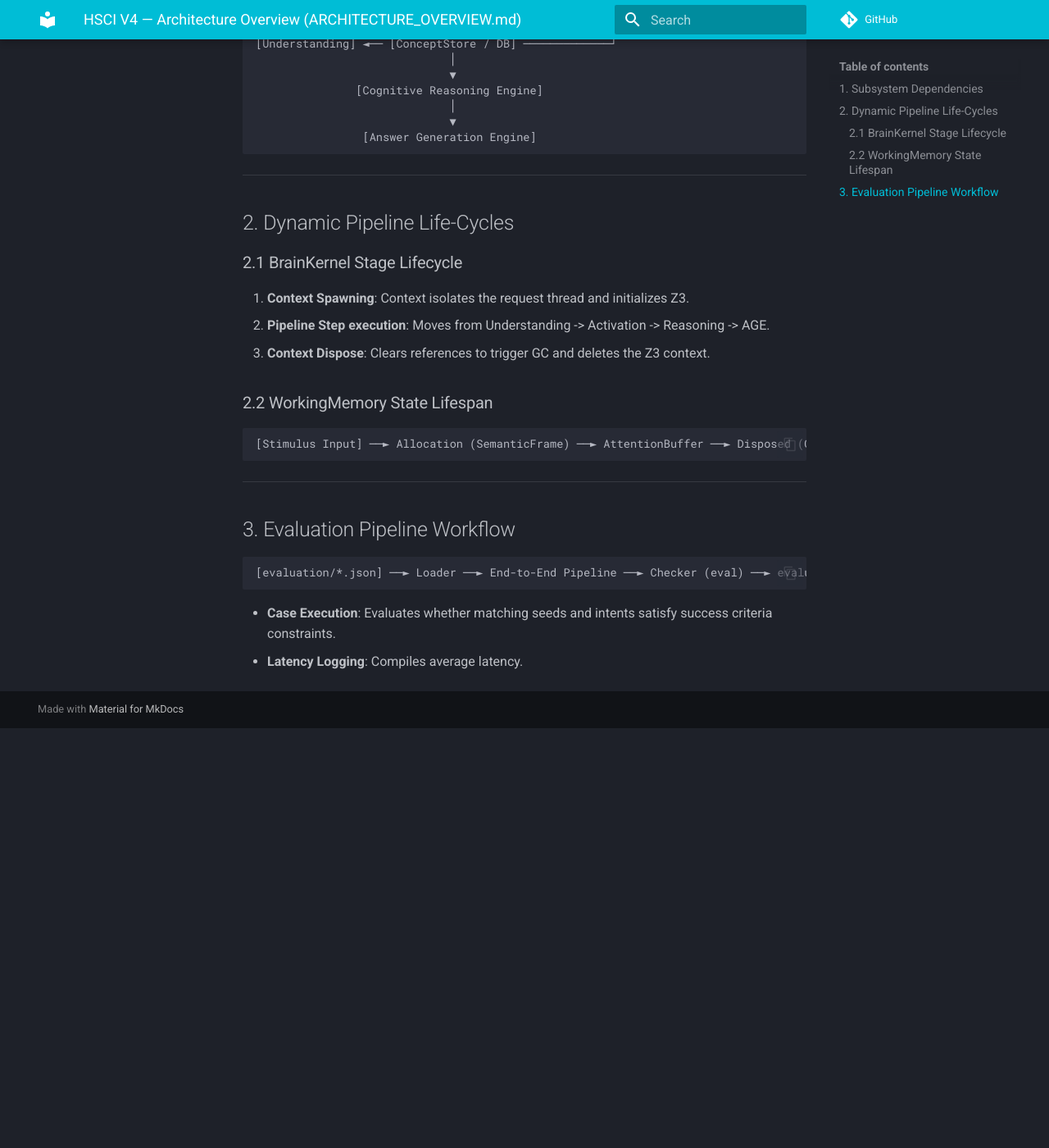
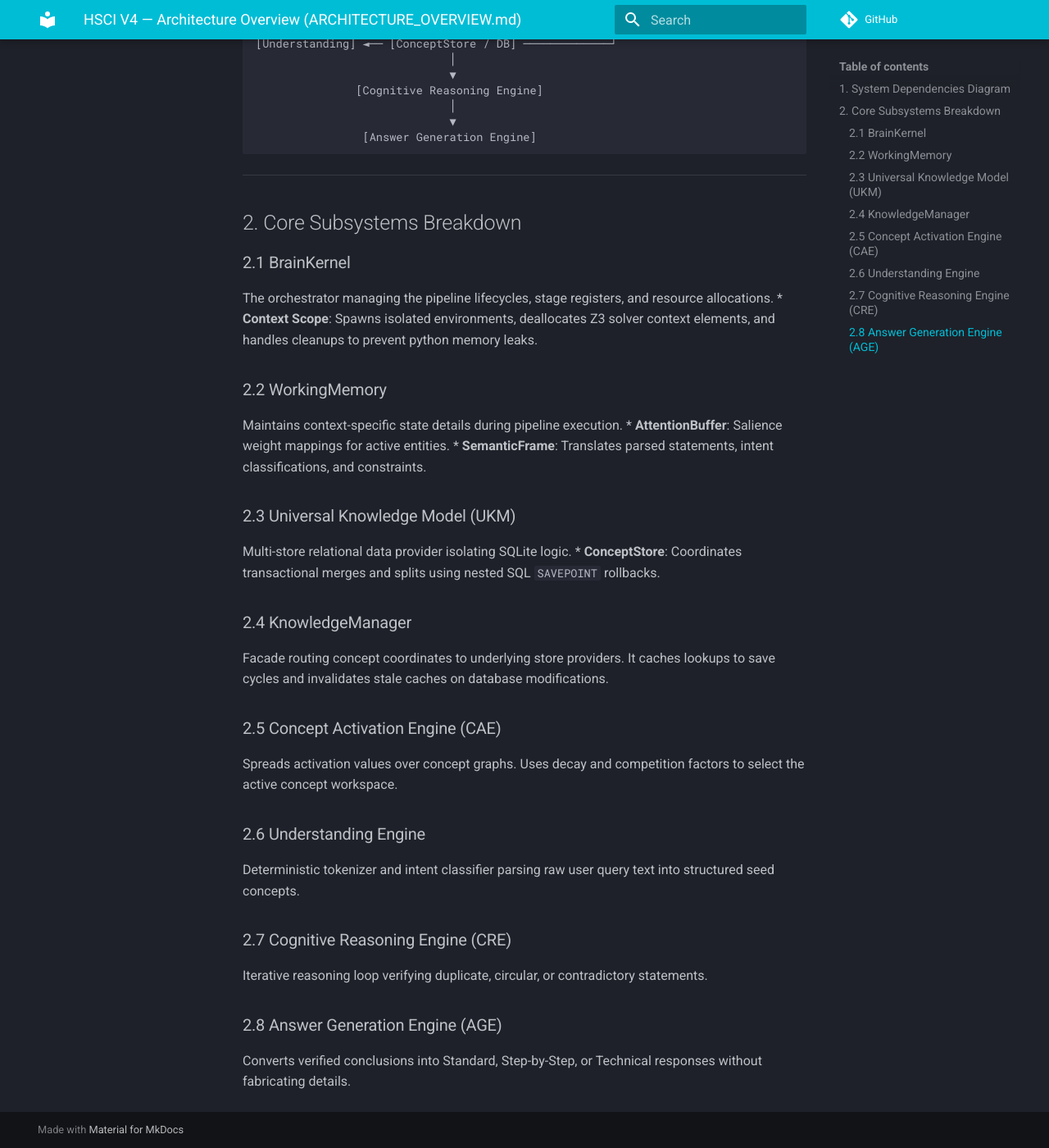
Before and after one commit to HNDS-HSCI/ai-model, an MkDocs documentation site: the page built from docs/reports/ARCHITECTURE_OVERVIEW.md, in a window 1280 px wide and 1400 px high, scrolled down 537 px. Shown: the whole window at 82% size. Built offline with MkDocs 1.6.1 and Material for MkDocs 9.7.7, drawn with Linux system fonts in a browser that asks for light colours; comment, search, counter and statistics services are not loaded; before the commit the page ends 1425 px from its top, so only the background shows below that; some of the changed text lies outside the part shown.

Commit message:
Milestone 1 Release: Finalize Documentation Sync and Subsystem Layouts (v0.1.0-alpha)
Includes final revisions to README.md and ARCHITECTURE_OVERVIEW.md mapping all 8 core subsystems consistently.

````diff
--- a/docs/reports/ARCHITECTURE_OVERVIEW.md
+++ b/docs/reports/ARCHITECTURE_OVERVIEW.md
@@ -1,10 +1,10 @@
 # HSCI V4 — Architecture Overview (ARCHITECTURE_OVERVIEW.md)
 
-This overview details the unified system architecture, execution lifecycles, and relational dependencies between cognitive subsystems.
+This overview details the unified system architecture, execution lifecycles, and relational dependencies between the 8 core cognitive subsystems of HSCI V4.
 
 ---
 
-## 1. Subsystem Dependencies
+## 1. System Dependencies Diagram
 
 ```
             [ BrainKernel Pipeline Orchestration ]
@@ -25,24 +25,32 @@ This overview details the unified system architecture, execution lifecycles, and
 
 ---
 
-## 2. Dynamic Pipeline Life-Cycles
+## 2. Core Subsystems Breakdown
 
-### 2.1 BrainKernel Stage Lifecycle
-1.  **Context Spawning**: Context isolates the request thread and initializes Z3.
-2.  **Pipeline Step execution**: Moves from Understanding -> Activation -> Reasoning -> AGE.
-3.  **Context Dispose**: Clears references to trigger GC and deletes the Z3 context.
+### 2.1 BrainKernel
+The orchestrator managing the pipeline lifecycles, stage registers, and resource allocations.
+*   **Context Scope**: Spawns isolated environments, deallocates Z3 solver context elements, and handles cleanups to prevent python memory leaks.
 
-### 2.2 WorkingMemory State Lifespan
-```
-[Stimulus Input] ──► Allocation (SemanticFrame) ──► AttentionBuffer ──► Disposed (Cleanup GC)
-```
+### 2.2 WorkingMemory
+Maintains context-specific state details during pipeline execution.
+*   **AttentionBuffer**: Salience weight mappings for active entities.
+*   **SemanticFrame**: Translates parsed statements, intent classifications, and constraints.
 
----
+### 2.3 Universal Knowledge Model (UKM)
+Multi-store relational data provider isolating SQLite logic.
+*   **ConceptStore**: Coordinates transactional merges and splits using nested SQL `SAVEPOINT` rollbacks.
 
-## 3. Evaluation Pipeline Workflow
+### 2.4 KnowledgeManager
+Facade routing concept coordinates to underlying store providers. It caches lookups to save cycles and invalidates stale caches on database modifications.
 
-```
-[evaluation/*.json] ──► Loader ──► End-to-End Pipeline ──► Checker (eval) ──► evaluation_report.md
-```
-*   **Case Execution**: Evaluates whether matching seeds and intents satisfy success criteria constraints.
-*   **Latency Logging**: Compiles average latency.
+### 2.5 Concept Activation Engine (CAE)
+Spreads activation values over concept graphs. Uses decay and competition factors to select the active concept workspace.
+
+### 2.6 Understanding Engine
+Deterministic tokenizer and intent classifier parsing raw user query text into structured seed concepts.
+
+### 2.7 Cognitive Reasoning Engine (CRE)
+Iterative reasoning loop verifying duplicate, circular, or contradictory statements.
+
+### 2.8 Answer Generation Engine (AGE)
+Converts verified conclusions into Standard, Step-by-Step, or Technical responses without fabricating details.
````
Also changed, not shown: README.md (+32 -21 lines).
